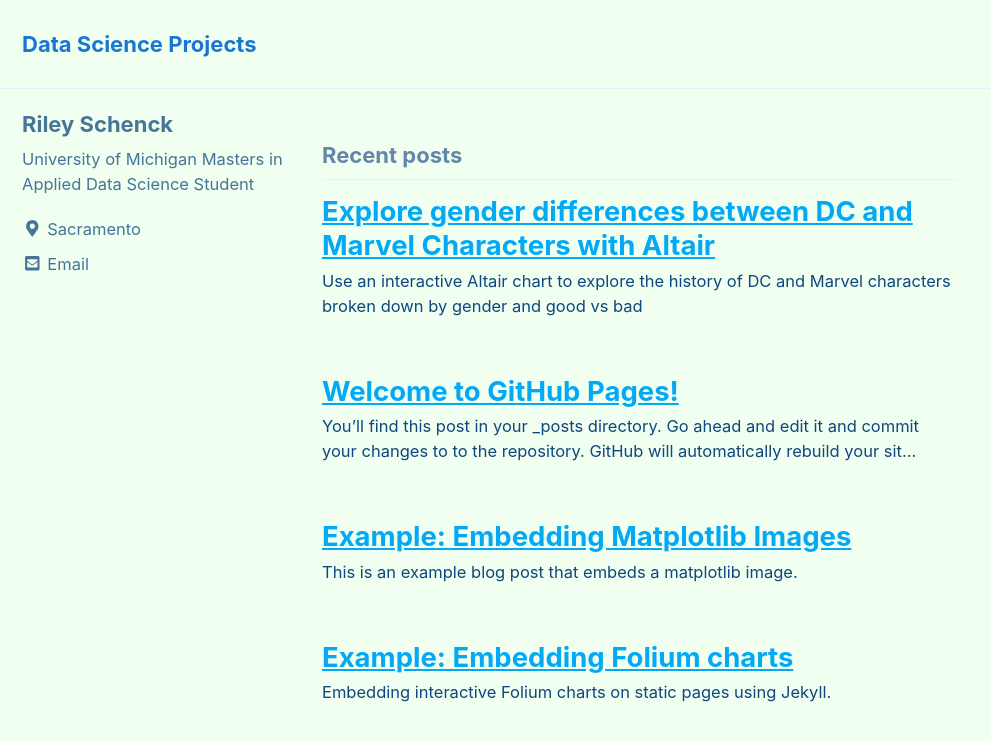
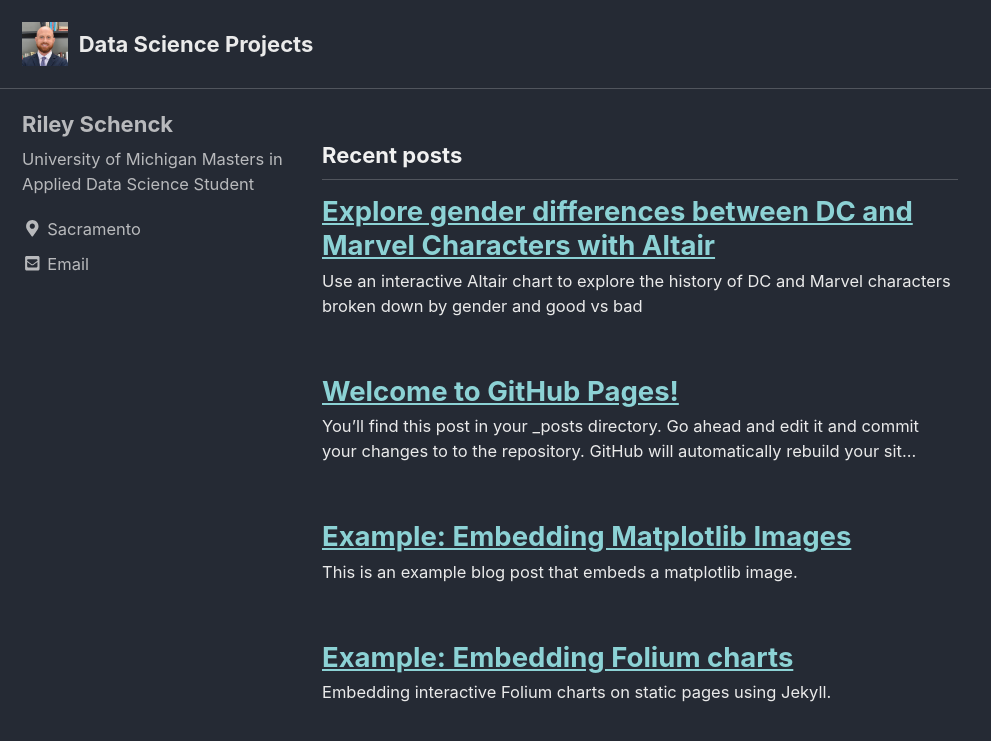
Before and after one commit to rileyschenck/website, a Jekyll site: the page built from index.html, in a window 1280 px wide and 900 px high. Shown: the top 741 px of the window, without its empty margins (0-991 px from the left). Built offline with Jekyll 4.4.1, drawn with Linux system fonts in a browser that asks for light colours; cached includes are drawn as plain includes; nearby versions of some CDN libraries; a script that is not in the unit is left out; the list of posts is cut into pages by our own code.

Commit message:
Update _config.yml

```diff
--- a/_config.yml
+++ b/_config.yml
@@ -12,7 +12,7 @@
 
 # theme                  : "minimal-mistakes-jekyll"
 # remote_theme           : "mmistakes/minimal-mistakes"
-minimal_mistakes_skin: "aqua" # "default", "air", "aqua", "contrast", "dark", "dirt", "neon", "mint", "plum", "sunrise"
+minimal_mistakes_skin: "dark" # "default", "air", "aqua", "contrast", "dark", "dirt", "neon", "mint", "plum", "sunrise"
 
 # Site Settings
 locale: "en-US"
@@ -20,11 +20,11 @@ title: "Data Science Projects"
 title_separator: "-"
 name: "Riley Schenck"
 description: "aaaaa"
-url: # the base hostname & protocol for your site e.g. "https://rileyschenck.github.io"
-baseurl: # the subpath of your site, e.g. "/website"
-repository: # GitHub username/repo-name e.g. "rileyschenck/website"
-teaser: # path of fallback teaser image, e.g. "/assets/images/500x300.png"
-logo: # path of logo image to display in the masthead, e.g. "/assets/images/88x88.png"
+url: "https://rileyschenck.github.io" # the base hostname & protocol for your site e.g. "https://rileyschenck.github.io"
+baseurl: "/website" # the subpath of your site, e.g. "/website"
+repository: "rileyschenck/website" # GitHub username/repo-name e.g. "rileyschenck/website"
+teaser: "/assets/images/profpic.jpg" # path of fallback teaser image, e.g. "/assets/images/500x300.png"
+logo: "/assets/images/profpic.jpg" # path of logo image to display in the masthead, e.g. "/assets/images/profpic.jpg"
 masthead_title: # overrides the website title displayed in the masthead, use " " for no title
 # breadcrumbs            : false # true, false (default)
 words_per_minute: 200
```
